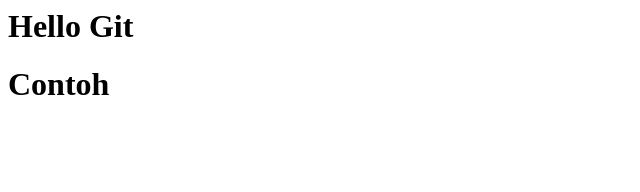
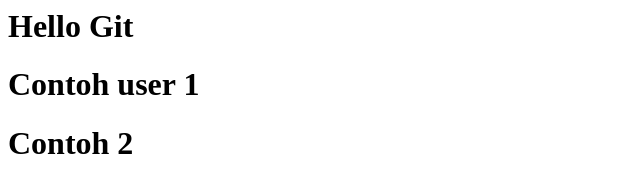
Before and after one commit to Rokel15/belajar-git-remote, a plain HTML site: page index.html in a window 1280 px wide. Shown: the whole page, without its empty margins (0-640 px from the left). Drawn offline with Linux system fonts and the light colour scheme.

Commit message:
add user 2 to index.html

```diff
--- a/index.html
+++ b/index.html
@@ -4,6 +4,7 @@
     </head>
     <body>
        <h1>Hello Git</h1>
-       <h1>Contoh</h1>
+       <h1>Contoh user 1</h1>
+       <h1>Contoh 2</h1>
     </body>
 </html>
```
